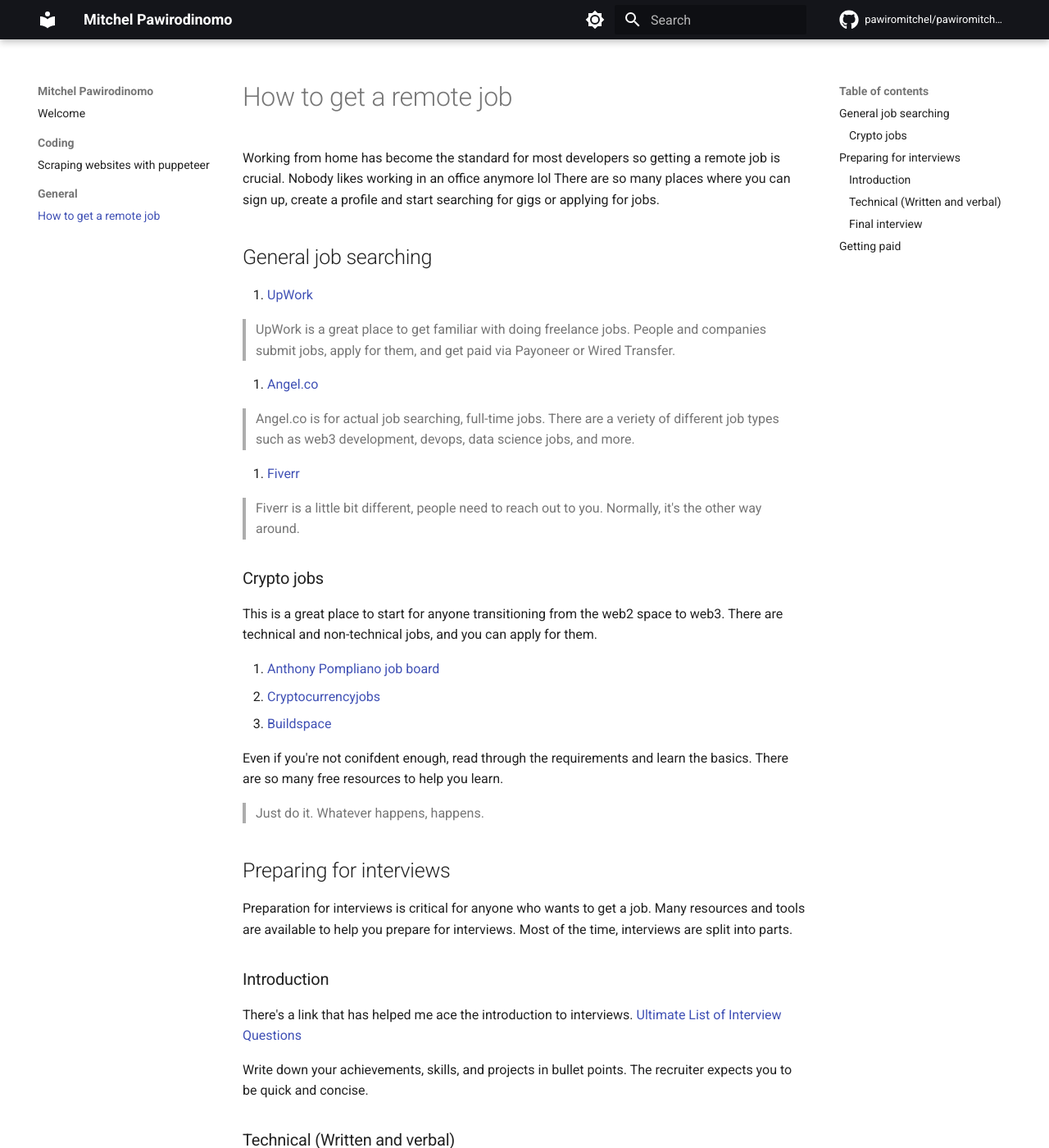
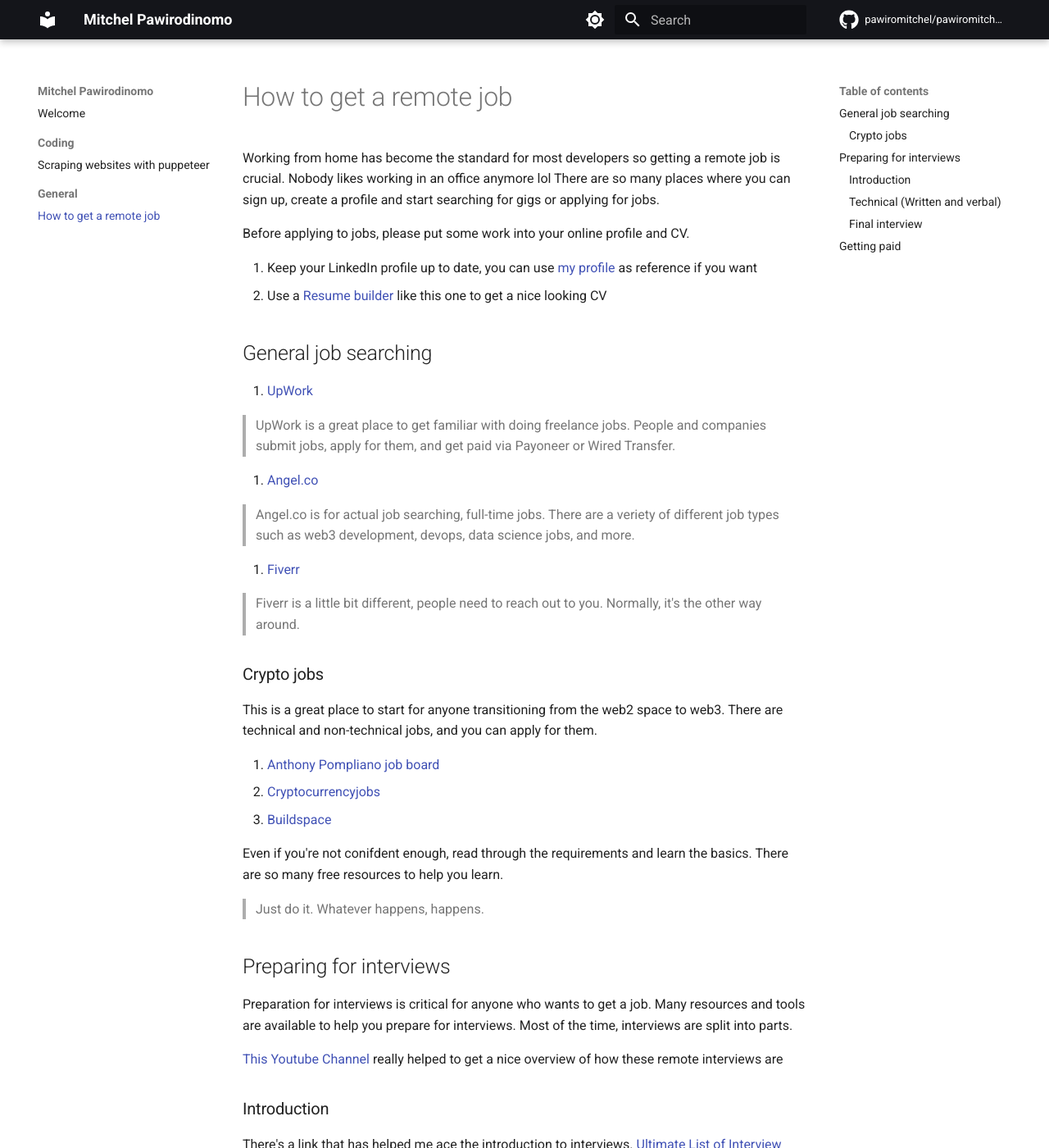
Before and after one commit to pawiromitchel/pawiromitchel.com, an MkDocs documentation site: the page built from docs/general/getting-a-remote-job.md, in a window 1280 px wide and 1400 px high. Shown: the whole window at 82% size. Built offline with MkDocs 1.6.1 and Material for MkDocs 9.7.7, drawn with Linux system fonts in a browser that asks for light colours; emoji names are drawn with the system emoji font; comment, search, counter and statistics services are not loaded.

Commit message:
Update getting-a-remote-job.md

```diff
--- a/docs/general/getting-a-remote-job.md
+++ b/docs/general/getting-a-remote-job.md
@@ -7,6 +7,11 @@
 
 Working from home has become the standard for most developers so getting a remote job is crucial. Nobody likes working in an office anymore lol
 There are so many places where you can sign up, create a profile and start searching for gigs or applying for jobs.
+
+Before applying to jobs, please put some work into your online profile and CV.
+
+1. Keep your LinkedIn profile up to date, you can use [my profile](https://www.linkedin.com/in/mitchel-pawirodinomo/) as reference if you want
+2. Use a [Resume builder](https://rxresu.me/) like this one to get a nice looking CV
 
 ## General job searching
 1. [UpWork](https://upwork.com/)
@@ -34,6 +39,8 @@
 
 ## Preparing for interviews
 Preparation for interviews is critical for anyone who wants to get a job. Many resources and tools are available to help you prepare for interviews. Most of the time, interviews are split into parts.
+
+[This Youtube Channel](https://youtube.com/c/andylacivita) really helped to get a nice overview of how these remote interviews are
 
 ### Introduction
 There's a link that has helped me ace the introduction to interviews.
```
